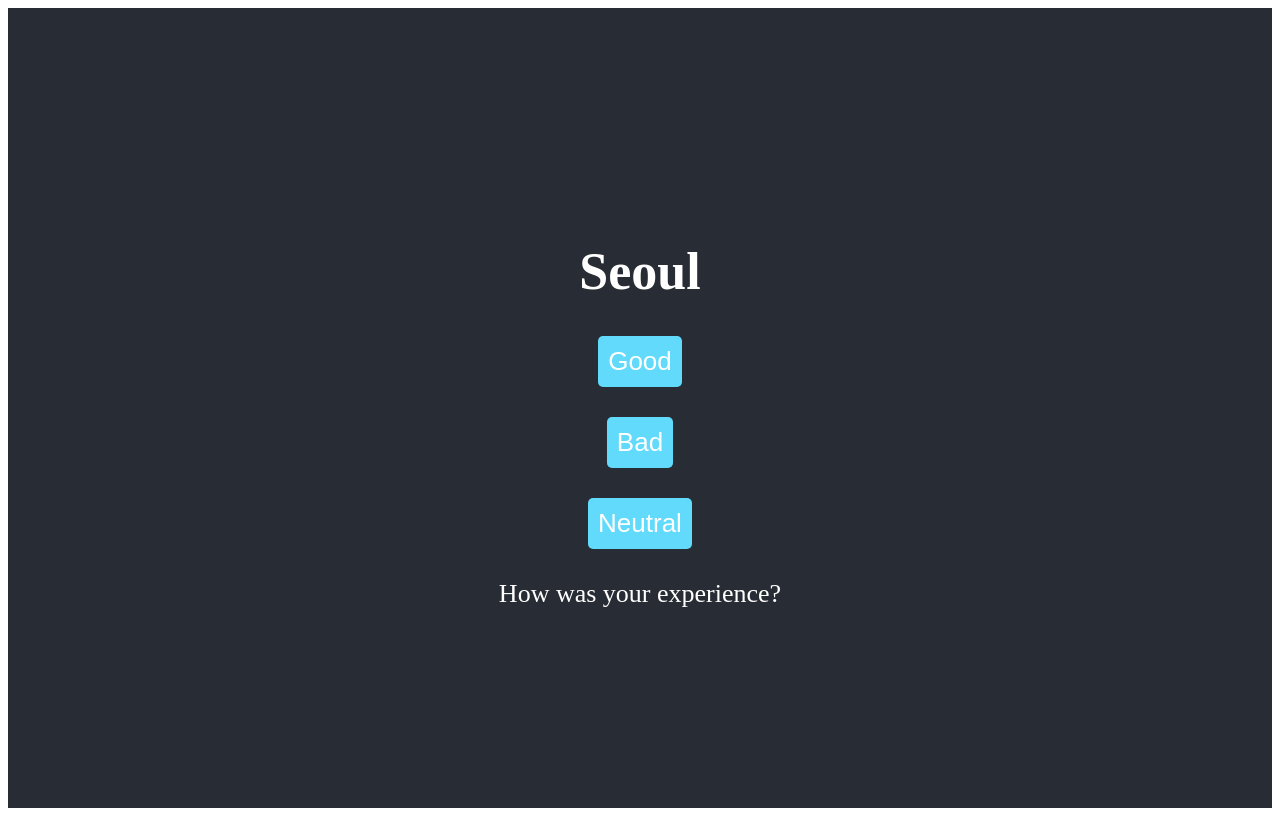
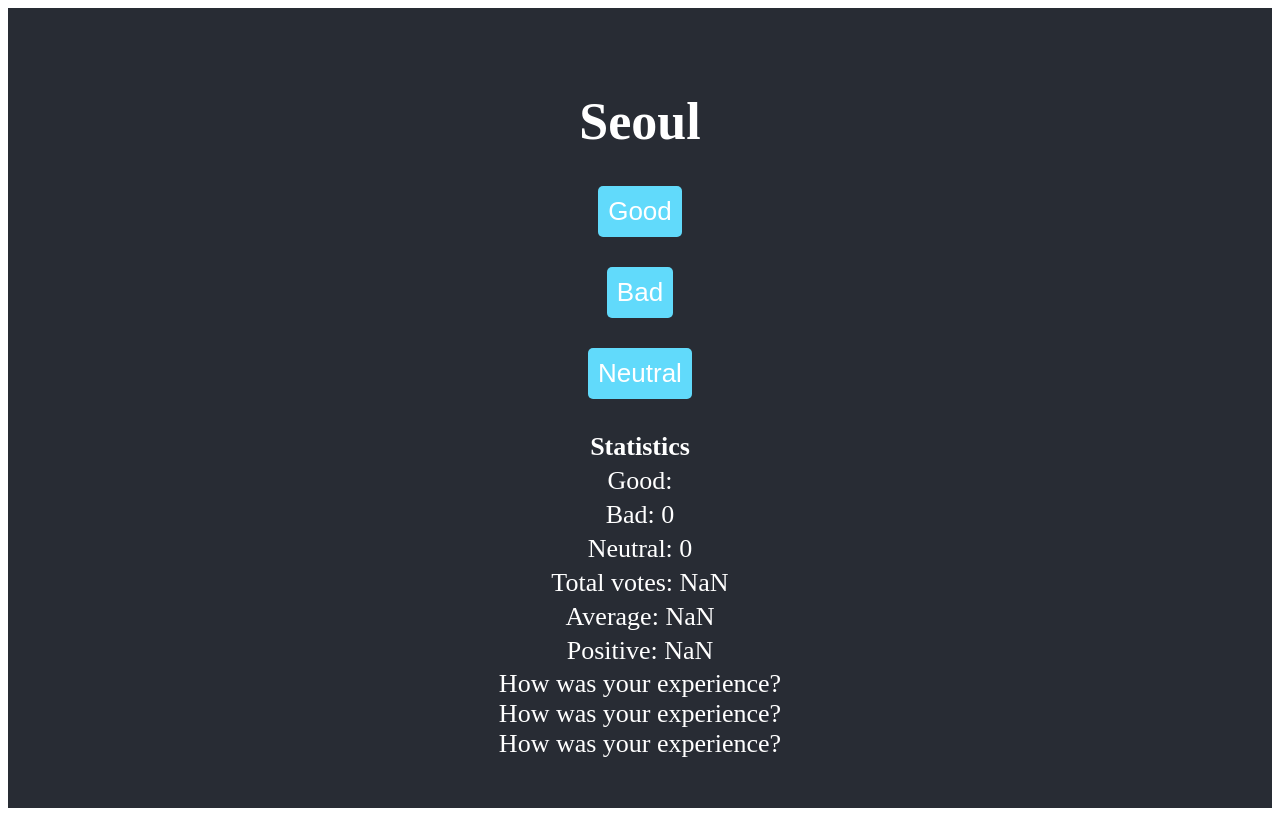
Before and after one commit to SSOL7/Osa1, a React (Vite) app: page / in a window 1280 px wide. Built offline with nearby package versions, Linux system fonts and the light colour scheme.

Commit message:
tehtävä 1.9

```diff
--- a/src/App.jsx
+++ b/src/App.jsx
@@ -36,7 +36,10 @@ function App() {
         <br />
         <Total neutral_click={neutral_click} />
         <br />
-        <Statistics allClicks={allClicks} good={good} neutral={neutral} bad={bad} />
+        <Statistics allClicks={allClicks} neutral={neutral} bad={bad} />
+        <Statistics good={good} />
+        <Statistics bad={bad} />
+        <Statistics neutral={neutral} />
       </header>
     </div>
   )
--- a/src/Statistics.jsx
+++ b/src/Statistics.jsx
@@ -2,7 +2,7 @@ import React from 'react'
 
 function Statistics({ allClicks, good, neutral, bad }) {
 
-    if (allClicks.length === 0) {
+    if (!allClicks) {
         return (
           <>
             <span>
```
